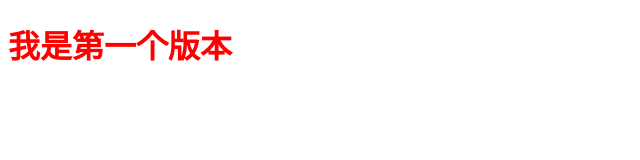
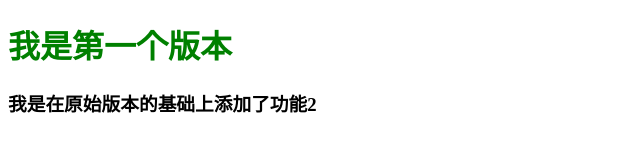
Before and after one commit to jiangpeng0017/test1919, a plain HTML site: page index.html in a window 1280 px wide. Shown: the whole page, without its empty margins (0-640 px from the left). Drawn offline with Linux system fonts and the light colour scheme.

Commit message:
在原始版本上添加了功能2

```diff
--- a/css/index.css
+++ b/css/index.css
@@ -1,3 +1,3 @@
 h1 {
-    color: red;
+    color: green;
 }
--- a/index.html
+++ b/index.html
@@ -10,6 +10,9 @@
 
 <body>
     <h1>我是第一个版本</h1>
+
+
+    <h3>我是在原始版本的基础上添加了功能2</h3>
 </body>
 
 </html>
```
